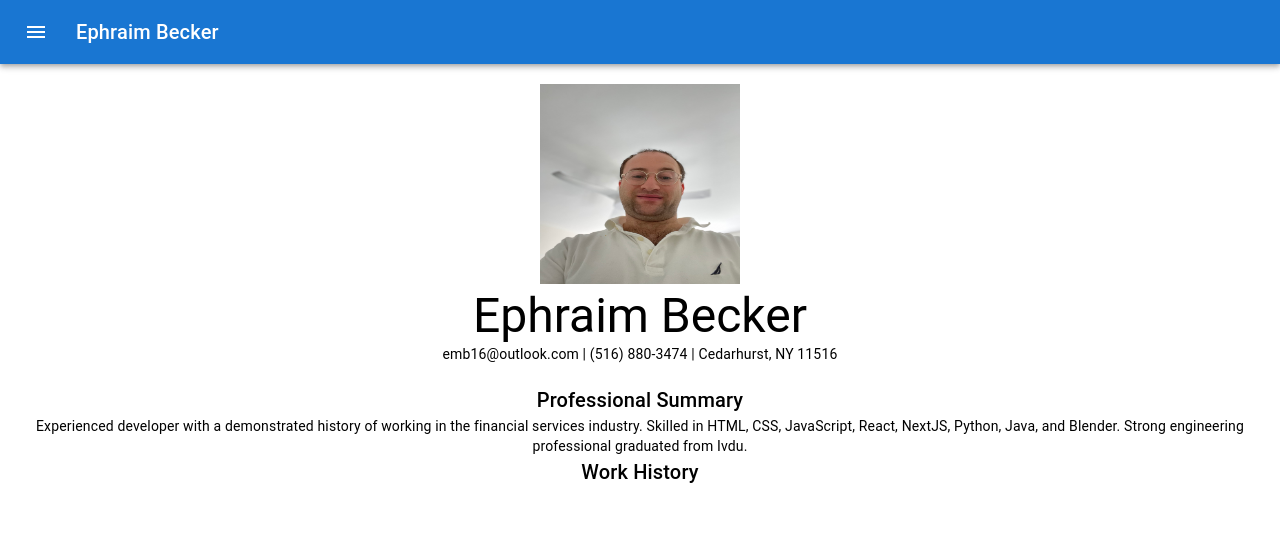
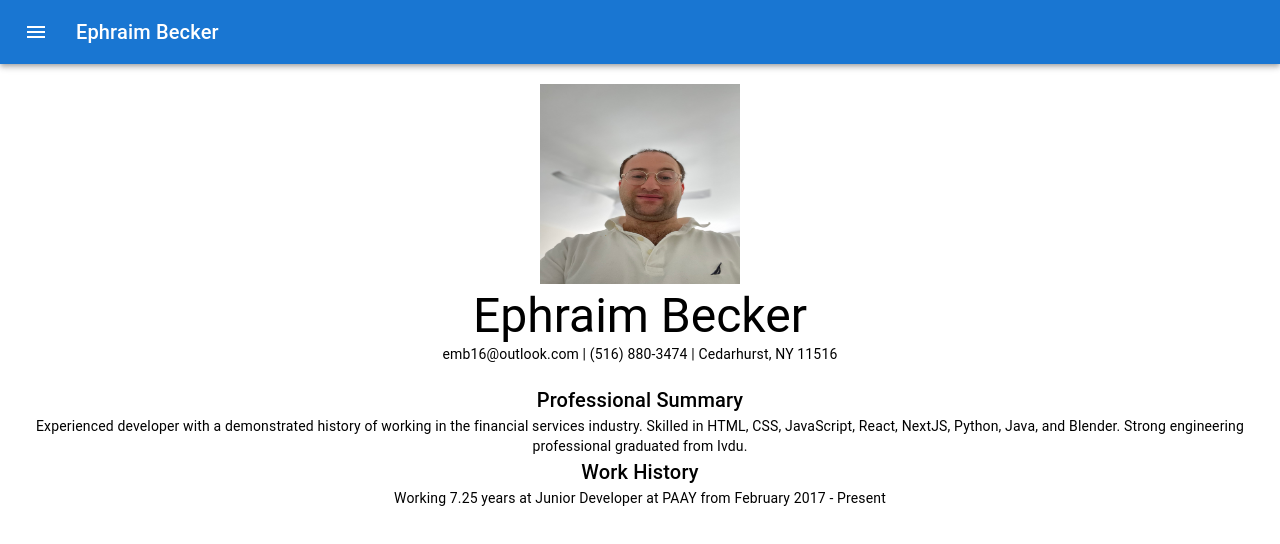
Before and after one commit to EphraimB/ephraim-becker-v2, a Next.js app: page /resume in a window 1280 px wide. Shown: the top 544 px of the page. Built offline with nearby package versions, Linux system fonts and the light colour scheme.

Commit message:
Updated resume.

```diff
--- a/app/resume/page.tsx
+++ b/app/resume/page.tsx
@@ -1,6 +1,6 @@
 import Image from "next/image";
 import Typography from "@mui/material/Typography";
-import Stack from "@mui/material/Stack";
+import dayjs from "dayjs";
 import Grid from "@mui/material/Grid";
 
 export default function Resume() {
@@ -33,8 +33,8 @@ export default function Resume() {
         <Typography variant="body2" component="p">
           Experienced developer with a demonstrated history of working in the
           financial services industry. Skilled in HTML, CSS, JavaScript, React,
-          NextJS, Python, Java, and Blender. Strong engineering professional graduated
-          from Ivdu.
+          NextJS, Python, Java, and Blender. Strong engineering professional
+          graduated from Ivdu.
         </Typography>
       </Grid>
       <br />
@@ -44,6 +44,11 @@ export default function Resume() {
           Work History
         </Typography>
       </Grid>
+      <Grid item xs={12}>
+        <Typography variant="body2" component="p">
+          Working {dayjs().diff("2017-02-08", "year", true).toFixed(2)} years at Junior Developer at PAAY from February 2017 - Present
+        </Typography>
+      </Grid>
     </Grid>
   );
 }
```
